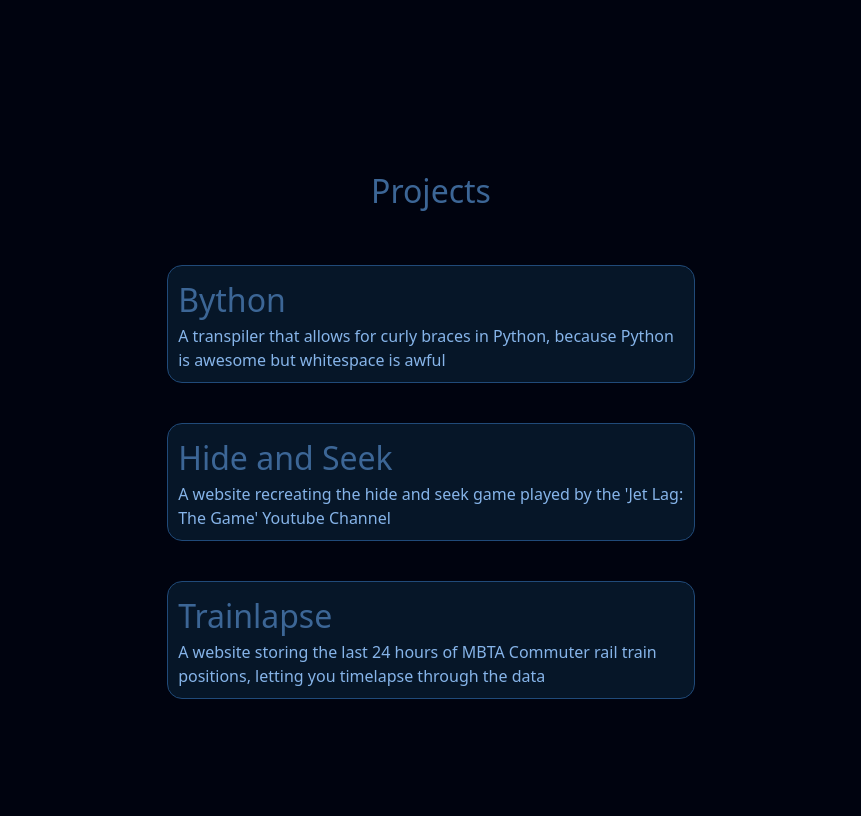
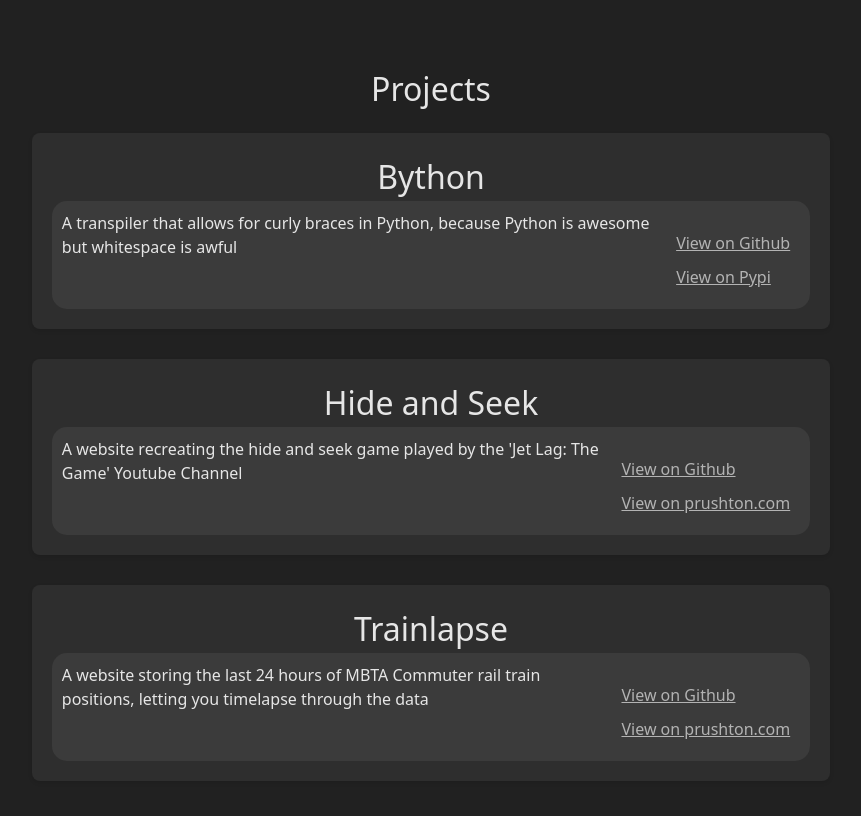
Before and after one commit to prushton2/prushton.com, a React (Vite) app: page / in a window 1280 px wide. Shown: the whole page, without its empty margins (209-1070 px from the left). Built offline with nearby package versions, Linux system fonts and the light colour scheme.

Commit message:
Looks sane now

```diff
--- a/src/App.css
+++ b/src/App.css
@@ -4,8 +4,8 @@
   display: flex;
   flex-direction: column;
 
-  padding-left:  30%;
-  padding-right: 30%;
+  padding-left:  20%;
+  padding-right: 20%;
   align-items: center;
   justify-content: center;
 }
--- a/src/components/Project.css
+++ b/src/components/Project.css
@@ -1,21 +1,58 @@
 .ProjectContainer {
     display: flex;
-    flex-direction: column;
-    border: 1px solid var(--border);
-    border-radius: 15px;
-    padding: 10px;
-    width: 100%;
-    background-color: var(--bg-light);
-    margin-top: 40px;
+    flex-direction: row;
+    flex-basis: 0%;
+
+    padding: 20px;
+    margin: 10px;
+    background-color: var(--bg);
+    border-radius: 8px;
+    box-shadow: 0 2px 4px rgba(0, 0, 0, 0.1);
+
+    @media (pointer:none), (pointer:coarse) {
+        flex-direction: column;
+        width: 100%;
+        margin-bottom: 20px;
+    }
 }
 
 .ProjectNameLabel {
-    font-size: xx-large;
-    color: var(--highlight);
+    display: flex;
+    flex-basis: 0%;
+    flex-grow: 1;
+
+    font-size: 2rem;
+    color: var(--text);
+    margin-right: 20px;
+    text-align: left;
+
+    @media (pointer:none), (pointer:coarse) {
+        margin: auto;
+    }
+}
+
+.ProjectInfoContainer {
+    display: flex;
+    flex-direction: row;
+    flex-basis: 0%;
+    flex-grow: 2;
+    background-color: var(--bg-light);
+    border-radius: 15px;
+    padding: 10px;
 }
 
 .ProjectDescLabel {
-    color: var(--text-muted);
+    display: flex;
+    flex-basis: 0%;
+    flex-grow: 3;
+    color: var(--text);
+}
+
+.LinkContainer {
+    padding: 10px;
+    display: flex;
+    flex-direction: column;
+    /* flex-grow: 1; */
 }
 
 .ProjectLink {
--- a/src/components/ProjectComponent.tsx
+++ b/src/components/ProjectComponent.tsx
@@ -3,17 +3,16 @@ import type { Project } from "../models/Project"
 import "./Project.css"
 
 function ProjectComponent({project}: {project: Project}) {
-    const [clicked, setClicked] = useState<boolean>(false)
 
-    const expandedJSX: JSX.Element = <>
-        <a className="ProjectLink" href={project.repo.url}>{project.repo.plaintext}</a>
-        <a className="ProjectLink" href={project.url.url}>{project.url.plaintext}</a>
-    </>
-
-    return <div className="ProjectContainer" onClick={() => setClicked(!clicked)}>
+    return <div className="ProjectContainer">
         <label className="ProjectNameLabel">{project.name}</label>
-        <label className="ProjectDescLabel">{project.desc}</label>
-        {clicked ? expandedJSX: <></>}
+        <div className="ProjectInfoContainer">
+            <label className="ProjectDescLabel">{project.desc}</label>
+            <div className="LinkContainer">
+                <a className="ProjectLink" href={project.repo.url}>{project.repo.plaintext}</a>
+                <a className="ProjectLink" href={project.url.url}>{project.url.plaintext}</a>
+            </div>
+        </div>
     </div>
 }
 
--- a/src/index.css
+++ b/src/index.css
@@ -1,22 +1,10 @@
 :root {
-  --bg-dark: hsl(228 100% 3%);
-  --bg: hsl(218 98% 6%);
-  --bg-light: hsl(212 75% 9%);
+  --bg-dark: hsl(0 0% 13%);
+  --bg: hsl(0 0% 18%);
+  --bg-light: hsl(0 0% 23%);
+  --text: hsl(0 0% 90%);
+  --text-muted: hsl(0 0% 70%);
 
-  --text: hsl(213 100% 98%);
-  --text-muted: hsl(212 69% 72%);
-
-  --highlight: hsl(212 43% 41%);
-  --border: hsl(212 58% 30%);
-  --border-muted: hsl(210 96% 18%);
-
-  --primary: hsl(212 78% 73%);
-  --secondary: hsl(34 59% 62%);
-
-  --danger: hsl(9 47% 65%);
-  --warning: hsl(51 32% 52%);
-  --success: hsl(149 31% 55%);
-  --info: hsl(217 52% 67%);
 
   font-family: system-ui, Avenir, Helvetica, Arial, sans-serif;
   line-height: 1.5;
```
